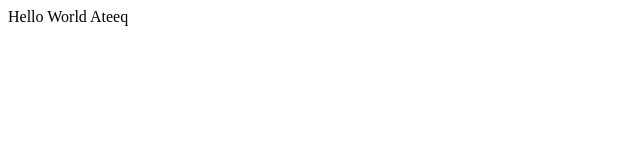
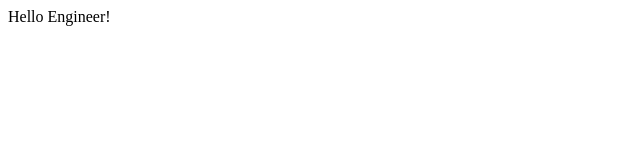
Before and after one commit to Syedateeq160/bootcamp2020, a plain HTML site: page index.html in a window 1280 px wide. Shown: the full height of the page, 0-640 px from the left. Drawn offline with Linux system fonts and the light colour scheme.

Commit message:
Update index.html

```diff
--- a/index.html
+++ b/index.html
@@ -7,7 +7,7 @@
 
 <body>
     <div id>
-        Hello World Ateeq
+        Hello Engineer!
     </div>
 </body>
 
```
